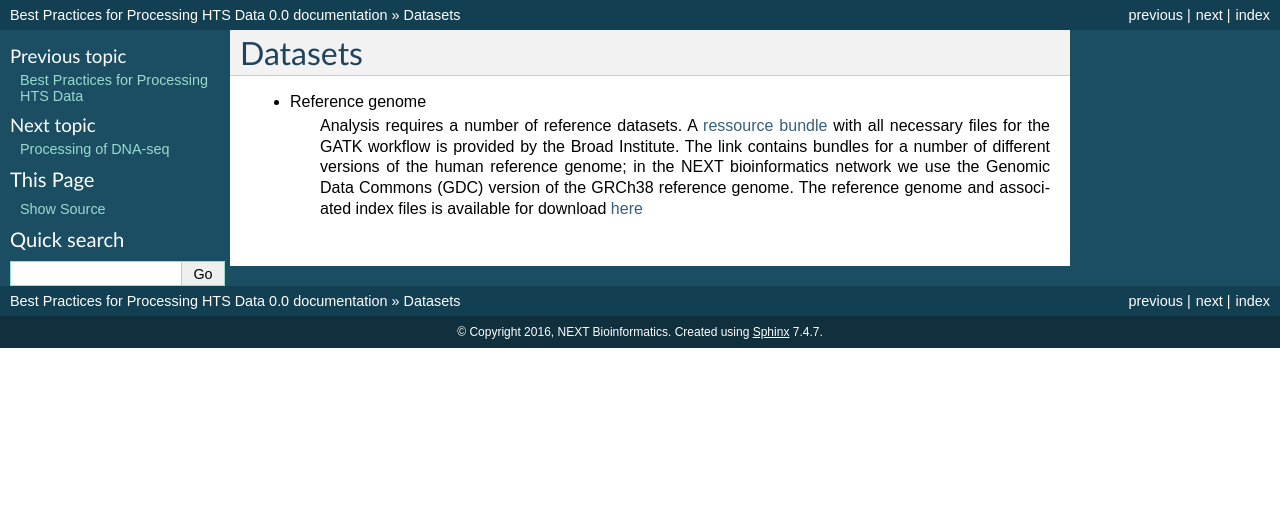
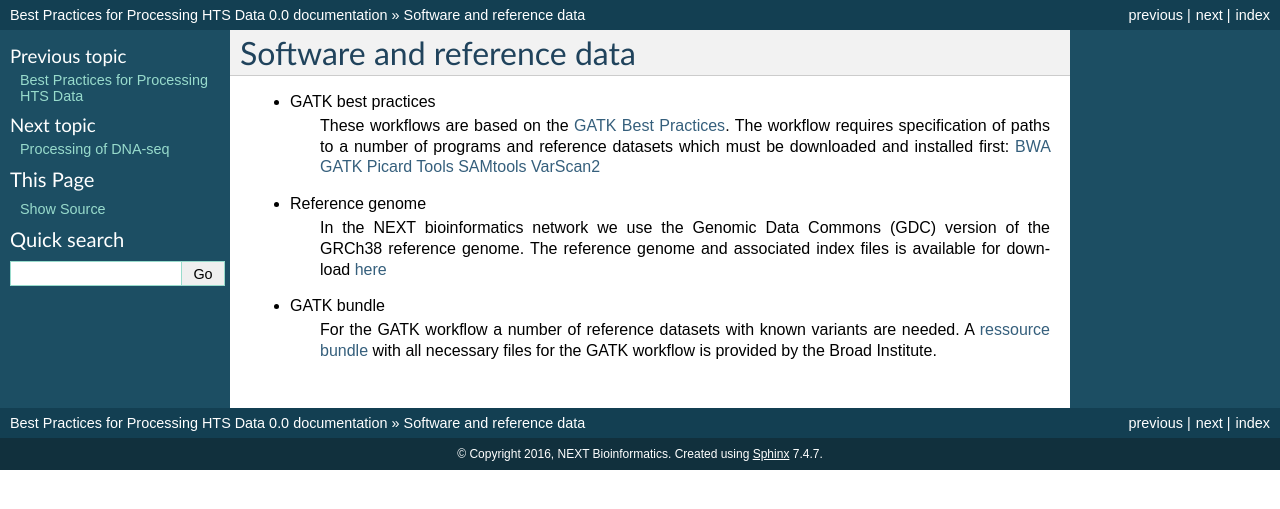
Before and after one commit to NEXTBioinformatics/Best-Practices-for-Processing-HTS-Data, a Sphinx documentation site: the page built from source/datasets.rst, in a window 1280 px wide. Shown: the top 509 px of the page. Built offline with Sphinx 7.4.7, drawn with Linux system fonts in a browser that asks for light colours.

Commit message:
Keep only DNA, add software detail

```diff
--- a/source/datasets.rst
+++ b/source/datasets.rst
@@ -1,10 +1,20 @@
-Datasets
+Software and reference data
 ========
+- GATK best practices
+	These workflows are based on the `GATK Best Practices <https://software.broadinstitute.org/gatk/best-practices/>`_. The workflow requires specification of paths to a
+	number of programs and reference datasets which must be downloaded and installed first:
+	`BWA <http://bio-bwa.sourceforge.net/>`_
+	`GATK <https://software.broadinstitute.org/gatk/download/>`_
+	`Picard Tools <http://broadinstitute.github.io/picard/>`_
+	`SAMtools <http://www.htslib.org/>`_
+	`VarScan2 <http://varscan.sourceforge.net/index.html>`_
+
 - Reference genome
-	Analysis requires a number of reference datasets. A `ressource bundle
+	In the NEXT bioinformatics network we use the Genomic Data Commons (GDC) version of the GRCh38 reference genome.
+	The reference genome and associated index files is available for download `here
+	<https://gdc.cancer.gov/about-data/data-harmonization-and-generation/gdc-reference-files>`_
+
+- GATK bundle
+	For the GATK workflow a number of reference datasets with known variants are needed. A `ressource bundle
 	<ftp://gsapubftp-anonymous@ftp.broadinstitute.org/bundle/>`_
 	with all necessary files for the GATK workflow is provided by the Broad Institute.
-	The link contains bundles for a number of different versions of the human reference genome;
-	in the NEXT bioinformatics network we use the Genomic Data Commons (GDC) version of the GRCh38 reference genome.
-	The reference genome and associated index files is available for download `here
-	<https://gdc.cancer.gov/about-data/data-harmonization-and-generation/gdc-reference-files>`_
--- a/source/dnaseq_processing.rst
+++ b/source/dnaseq_processing.rst
@@ -14,9 +14,10 @@ The workflow below requires specification of paths to a number of datasets and p
 
 	## Programs
 	java="path to java 1.8 or newer"
-	gatk="path to gatk .jar file"
+	gatk="path to GATK .jar file"
 	picard="path to picard .jar file"
 	varscan2="path to varscan2 .jar file"
+	samtools="path to samtools"
 
 - Alignment
 
@@ -148,7 +149,7 @@ Variant calling with Mutect2 can optionally be parallelized by chromosome using
 Variant calling with varscan2 requires an mpileup file which can be built with samtools using the aligned BAM files for tumor and normal samples::
 
 	## Build mpileup with samtools
-	samtools mpileup \
+	$samtools mpileup \
 	-f $assembly \
 	-q 1 \
 	-B normal.bam \
--- a/source/index.rst
+++ b/source/index.rst
@@ -14,7 +14,4 @@ number of programs and reference datasets which must be downloaded and installed
 
    datasets
    dnaseq_processing
-   rnaseq_processing
-   structural_variants
-   CLC_germline_workflow
    mutect2_pitfalls
```
